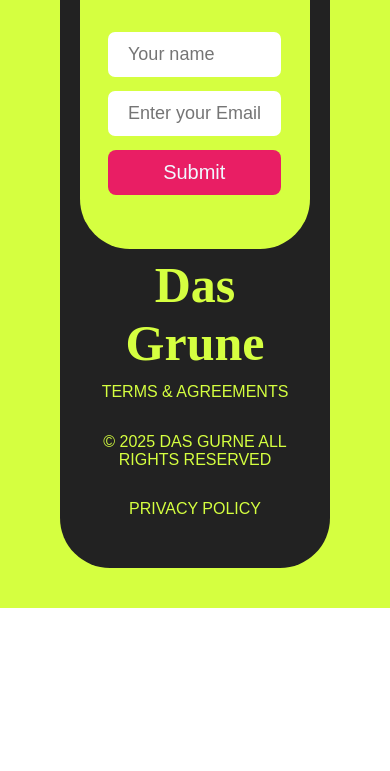
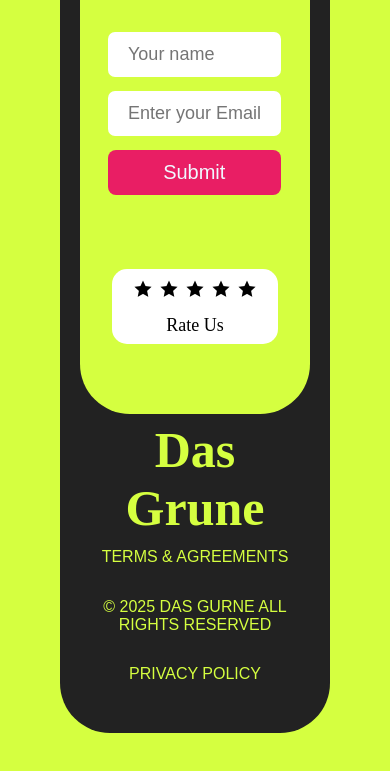
Before and after one commit to Shivapatel2095/Das-Grune, a plain HTML site: page index.html in a window 390 px wide. Shown: the part 2065-2836 px from the top of the page. Before the commit the page ends 2673 px from the top, so only its background shows below. Drawn offline with nearby package versions, Linux system fonts and the light colour scheme.

Commit message:
Added new file or updated content

```diff
--- a/index.html
+++ b/index.html
@@ -8,8 +8,11 @@
   <link rel="stylesheet" href="project.css">
   <script src="script.js" defer></script>
   <link rel="preconnect" href="https://fonts.googleapis.com">
+  <script src="star.js" defer></script>
   <link rel="preconnect" href="https://fonts.gstatic.com" crossorigin>
-  <link href="https://fonts.googleapis.com/css2?family=Poppins:ital,wght@0,100;0,200;0,300;0,400;0,500;0,600;0,700&display=swap" rel="stylesheet">
+  <link
+    href="https://fonts.googleapis.com/css2?family=Poppins:ital,wght@0,100;0,200;0,300;0,400;0,500;0,600;0,700&display=swap"
+    rel="stylesheet">
   <link href="https://cdn.jsdelivr.net/npm/remixicon@4.5.0/fonts/remixicon.css" rel="stylesheet" />
   <link rel="shortcut icon" href="images/fevicon.ico" type="image/x-icon">
 </head>
@@ -95,7 +98,8 @@
                 <!-- Youtube -->
                 <div class="follow">
                   <div class="wrapper">
-                    <a class="button youtube button-link" href="https://www.youtube.com/results?search_query=khushi+patel+unnao" target="_blank">
+                    <a class="button youtube button-link"
+                      href="https://www.youtube.com/results?search_query=khushi+patel+unnao" target="_blank">
                       <div class="icon">
                         <i class="ri-youtube-fill"></i>
                       </div>
@@ -107,7 +111,8 @@
                 <!-- Instagram -->
                 <div class="follow">
                   <div class="wrapper">
-                    <a class="button instagram button-link" href="https://www.instagram.com/khushipatelunnao/" target="_blank">
+                    <a class="button instagram button-link" href="https://www.instagram.com/khushipatelunnao/"
+                      target="_blank">
                       <div class="icon">
                         <i class="ri-instagram-line"></i>
                       </div>
@@ -120,7 +125,8 @@
                 <!-- Facebook -->
                 <div class="follow">
                   <div class="wrapper">
-                    <a class="button facebook button-link" href="https://www.facebook.com/profile.php?id=100072490230022" target="_blank">
+                    <a class="button facebook button-link"
+                      href="https://www.facebook.com/profile.php?id=100072490230022" target="_blank">
                       <div class="icon">
                         <i class="ri-facebook-fill"></i>
                       </div>
@@ -140,22 +146,33 @@
                 <input type="text" name="username" placeholder="Your name" class="inputName">
                 <input type="email" name="email" placeholder="Enter your Email" class="inputEmail">
                 <input type="submit" value="Submit" class="inputSubmit">
-                <script src="./script.js"></script>
               </form>
+            </div>
+          </div>
+          <!-- 5th column-->
+          <div class="rating-box">
+            <div class="stars">
+              <i class="ri-star-fill"></i>
+              <i class="ri-star-fill"></i>
+              <i class="ri-star-fill"></i>
+              <i class="ri-star-fill"></i>
+              <i class="ri-star-fill"></i>
+              <h1>Rate Us</h1>
             </div>
           </div>
         </div>
 
         <h2>Das Grune</h2>
 
-          <div class="footer-container">
-            <p class="p1">TERMS & AGREEMENTS</p>
-            <p class="p2">&#169; 2025 DAS GURNE ALL RIGHTS RESERVED</p>
-            <p class="p3">PRIVACY POLICY</p>
-          </div>
+        <div class="footer-container">
+          <p class="p1">TERMS & AGREEMENTS</p>
+          <p class="p2">&#169; 2025 DAS GURNE ALL RIGHTS RESERVED</p>
+          <p class="p3">PRIVACY POLICY</p>
+        </div>
 
       </footer>
     </section>
   </main>
 </body>
+
 </html>
--- a/project.css
+++ b/project.css
@@ -418,11 +418,78 @@ footer h2{
     color: #4267b2;
   }
 
+  .rating-box {
+    height: 18vh;
+    display: flex;
+    align-items: center;
+    justify-content: center; /* Use this instead of justify-items */
+    margin-top: 30px;
+  }
 
+.rating-box .stars{
+  position: relative;
+  background: #fff;
+  padding: 20px 60px 5px;
+  border-radius: 25px;
+  box-shadow: 0 5px 10x rgba(0, 0, 0, 0.05);
 
+}
 
+.stars i{
+  font-size: 25px;
+  gap: 2px;
+  cursor: pointer;
+  transition: color 0.2s e ;
+}
 
+.stars i.active{
+  color: #ff9c1a;
+}
 
+.stars h1{
+  font-size: 24px;
+  color: #000;
+  font-weight: 500;
+  margin-top: 16px;
+  text-align: center;
+}
+
+/* 🌐 Responsive styles */
+@media (max-width: 768px) {
+  .rating-box {
+    height: auto;
+    padding: 30px 0;
+  }
+
+  .rating-box .stars {
+    padding: 15px 30px 10px;
+  }
+
+  .stars i {
+    font-size: 20px;
+    margin: 0 3px;
+  }
+
+  .stars h1 {
+    font-size: 20px;
+  }
+}
+
+@media (max-width: 480px) {
+  .rating-box .stars {
+    padding: 10px 20px 8px;
+    border-radius: 15px;
+  }
+
+  .stars i {
+    font-size: 18px;
+    margin: 0 2px;
+  }
+
+  .stars h1 {
+    font-size: 18px;
+  }
+}
 
 
 @media (max-width: 768px) {
--- a/script.js
+++ b/script.js
@@ -6,11 +6,8 @@ const form = document.getElementById("form");
   const isConfirmed = confirm("Are you sure you want to submit the form?");
 
   if (isConfirmed) {
-        // Show success pop-up
     alert("Form has been submitted successfully!");
-
-        // Optionally clear the form
-        form.reset();
+    form.reset(); // Optionally clear the form
   } else {
     alert("Your form has been cancelled successfully!");
     form.reset(); // Clear the form
--- /dev/null
+++ b/star.js
@@ -0,0 +1,9 @@
+const stars = document.querySelectorAll(".stars i");
+
+stars.forEach((star, index1) => {
+    star.addEventListener("click", () => {
+        stars.forEach((star,index2) => {
+            index1 >= index2 ? star.classList.add("active") : star.classList.remove("active");
+        })
+    })
+})
```
Lines whose indentation alone changed are shown as unchanged.
